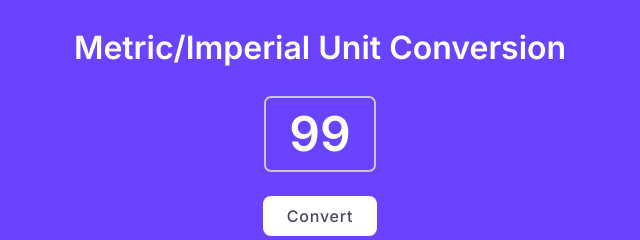
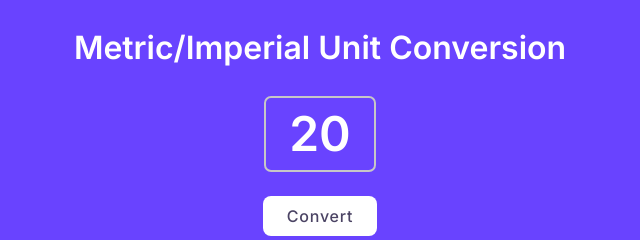
Before and after one commit to Fipadin/scrimba--js--unit-converter, a plain HTML site: page index.html in a window 1280 px wide. Shown: the top 240 px of the page, 320-960 px from the left. Drawn offline with Linux system fonts and the light colour scheme.

Commit message:
Matching pre-entered values

```diff
--- a/index.html
+++ b/index.html
@@ -14,7 +14,7 @@
     <div class="header">
         <h1>Metric/Imperial Unit Conversion</h1>
         <!-- <input type="number" id="usernumber" name="usernumber" value="20"> -->
-        <span id="input-el" role="textbox" contenteditable>99</span>
+        <span id="input-el" role="textbox" contenteditable>20</span>
         <button id="convert-btn">Convert</button>
     </div>
     <div class="box">
```
